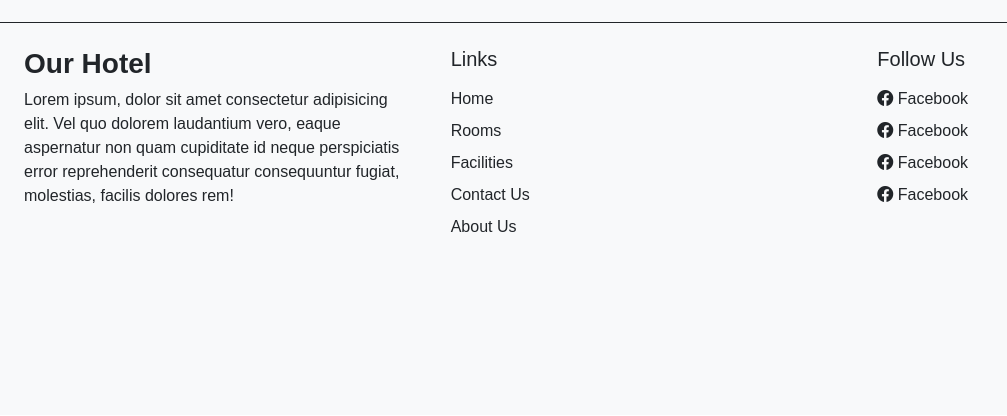
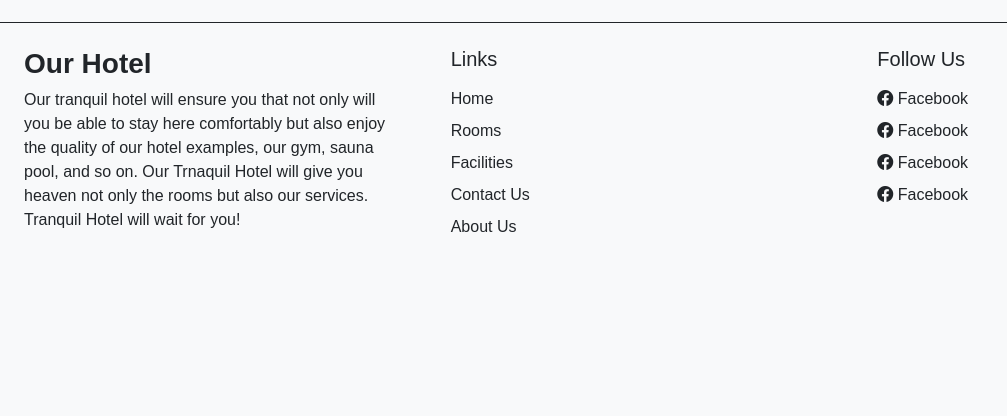
Before and after one commit to HazelKnott/Hotel-Mangement-System, a PHP site: page /index.php in a window 1280 px wide. Shown: the part 3014-3430 px from the top of the page, without its empty margins (0-1007 px from the left). Before the commit the page ends 3246 px from the top, so only its background shows below. Run offline with PHP 8.4, Linux system fonts and the light colour scheme; some web fonts are replaced.

Commit message:
Update footer.php

```diff
--- a/inc/footer.php
+++ b/inc/footer.php
@@ -4,8 +4,10 @@
       <div class="col-lg-4 p-4">
         <h3 class="fw-bold fs-3 mb-2">Our Hotel</h3>
         <p>
-          Lorem ipsum, dolor sit amet consectetur adipisicing elit. Vel quo dolorem laudantium vero, eaque aspernatur non quam cupiditate id neque perspiciatis error reprehenderit consequatur consequuntur fugiat, molestias, facilis dolores rem!
-        </p>
+        Our tranquil hotel will ensure you that not only will you be able to stay here comfortably but also enjoy the quality of our hotel examples, our gym, sauna pool, and so on.
+        Our Trnaquil Hotel will give you heaven not only the rooms but also our services. Tranquil Hotel will wait for you!
+</p>
+
       </div>
       <div class="col-lg-4 p-4">
         <h5 class="mb-3">Links</h5>
```
